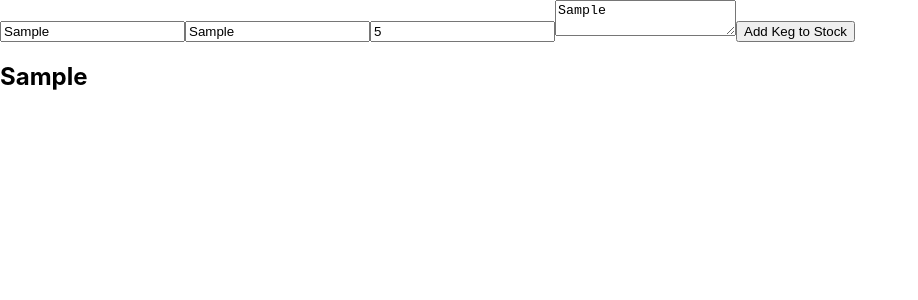
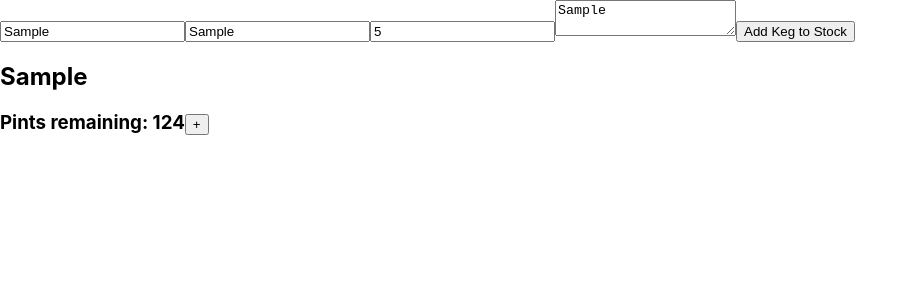
Before and after one commit to efirpo/taproom-7-2, a React (Create React App) app: page / in a window 1280 px wide. Both pictures are taken after typing "Sample", "Sample", "5", "Sample" into the empty fields and a click on the button "Add Keg to Stock". Shown: the top 300 px of the page, without its empty margins (0-918 px from the left). Built offline with nearby package versions, Linux system fonts and the light colour scheme.

Commit message:
add volumeHeld to kegs, function for drawing pint

```diff
--- a/src/components/AddKeg.js
+++ b/src/components/AddKeg.js
@@ -7,7 +7,7 @@ function AddKeg(props) {
 
   function handleNewKegFormSubmission(event) {
     event.preventDefault();
-    props.onNewKegCreation({ name: event.target.name.value, brewer: event.target.brewer.value, price: event.target.price.value, description: event.target.description.value, id: v4() })
+    props.onNewKegCreation({ name: event.target.name.value, brewer: event.target.brewer.value, price: event.target.price.value, description: event.target.description.value, id: v4(), volumeHeld: 124 })
   }
   return (
     <React.Fragment>
--- a/src/components/Keg.js
+++ b/src/components/Keg.js
@@ -6,6 +6,7 @@ function Keg(props) {
     <React.Fragment>
       <div onClick={() => props.onKegSelect(props.id)}>
         <h2>{props.name}</h2>
+        <h3>Pints remaining: {props.volumeHeld}<button onClick={() => props.onDrawPint(props.id)}>+</button></h3>
       </div>
     </React.Fragment>
   )
@@ -17,7 +18,8 @@ Keg.propTypes = {
   price: PropTypes.number,
   description: PropTypes.string,
   id: PropTypes.string,
-  onKegSelect: PropTypes.func
+  onKegSelect: PropTypes.func,
+  onDrawPint: PropTypes.func
 }
 
 export default Keg;
--- a/src/components/KegDetail.js
+++ b/src/components/KegDetail.js
@@ -28,6 +28,7 @@ class KegDetail extends React.Component {
       deleteKegPrompt: !this.state.deleteKegPrompt
     })
   }
+
   render() {
     let deleteKegYouSure = false;
     let editKegForm = null;
@@ -38,6 +39,7 @@ class KegDetail extends React.Component {
     if (this.state.deleteKegPrompt) {
       deleteKegYouSure = <h2 onClick={() => this.props.onClickingDelete(this.props.keg.id)}>Are you sure? This action cannot be undone. Click here to delete.</h2>
     }
+
     return (
       <React.Fragment>
         <h2>{this.props.keg.name}</h2>
--- a/src/components/KegList.js
+++ b/src/components/KegList.js
@@ -11,10 +11,12 @@ function KegList(props) {
       {props.kegList.map((keg) =>
         <Keg
           onKegSelect={props.onKegSelect}
+          onDrawPint={props.onDrawPint}
           name={keg.name}
           brewer={keg.brewer}
           price={keg.price}
           description={keg.description}
+          volumeHeld={keg.volumeHeld}
           id={keg.id}
           key={keg.id} />
       )}
@@ -24,7 +26,8 @@ function KegList(props) {
 
 KegList.propTypes = {
   kegList: PropTypes.array,
-  onKegSelect: PropTypes.func
+  onKegSelect: PropTypes.func,
+  onDrawPint: PropTypes.func
 }
 
 export default KegList;
--- a/src/components/TaproomControl.js
+++ b/src/components/TaproomControl.js
@@ -2,7 +2,6 @@ import React from 'react';
 import AddKeg from './AddKeg';
 import KegList from './KegList';
 import KegDetail from './KegDetail';
-import KegForm from './KegForm';
 
 
 class TaproomControl extends React.Component {
@@ -50,6 +49,15 @@ class TaproomControl extends React.Component {
     })
   }
 
+  handleDrawingPint = (id) => {
+    const newMasterKegList = this.state.masterKegList.map((obj, index) => (obj.id === id ? Object.assign({}, this.state.masterKegList[index], { volumeHeld: this.state.masterKegList[index].volumeHeld - 1 }) : console.log("pint error, fool!")))
+    this.setState({
+      masterKegList: newMasterKegList
+    })
+
+
+  }
+
 
   render() {
     let kegSelected = null;
@@ -66,7 +74,7 @@ class TaproomControl extends React.Component {
         <div id='full-page'>
           <div id='add-and-list'>
             <AddKeg onNewKegCreation={this.handleAddingNewKegToStock} />
-            <KegList kegList={this.state.masterKegList} onKegSelect={this.handleSelectingKeg} />
+            <KegList kegList={this.state.masterKegList} onKegSelect={this.handleSelectingKeg} onDrawPint={this.handleDrawingPint} />
           </div>
           <div id='details-and-edit'>
             {kegSelected}
```
Also changed, not shown: src/components/EditKeg.js (deleted).
